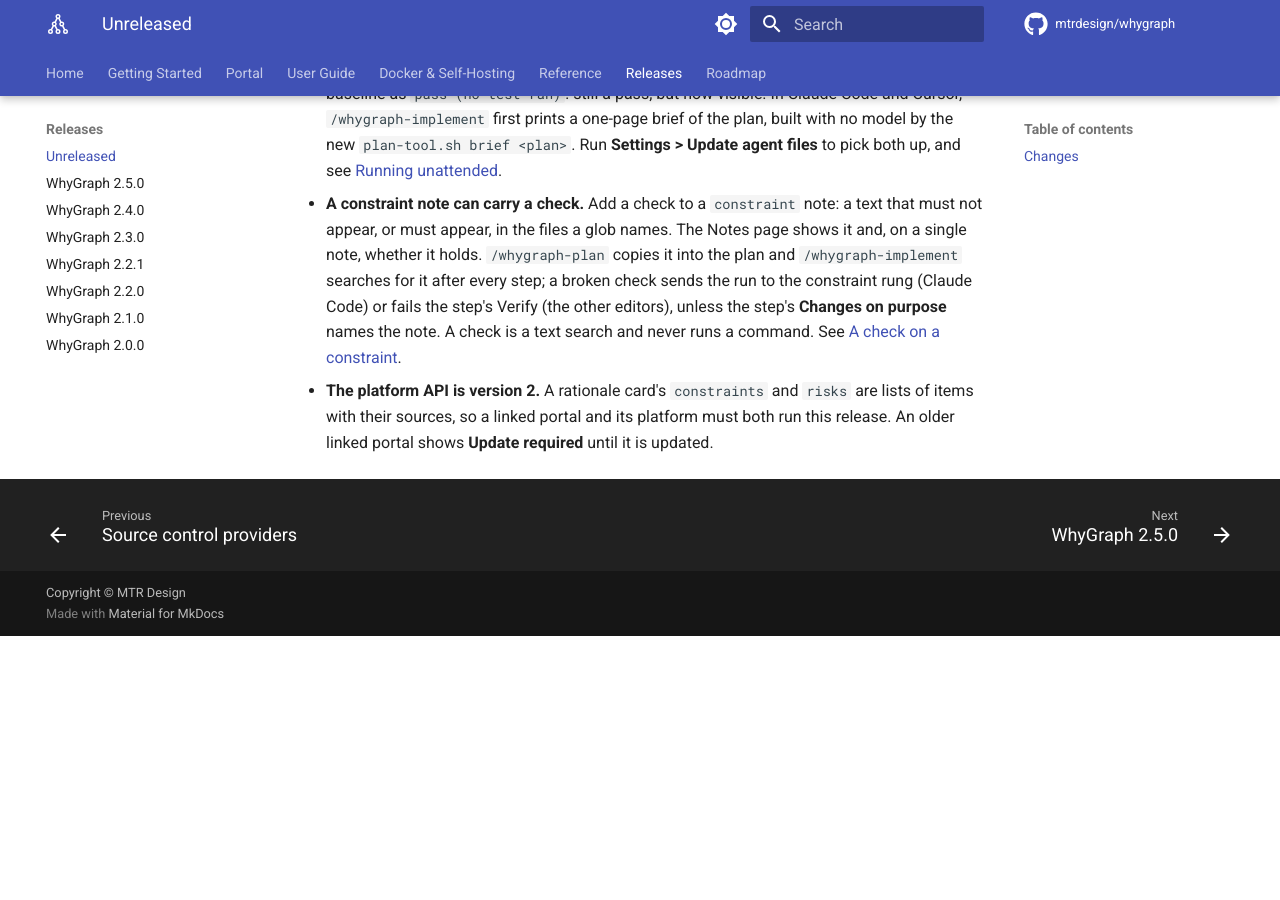
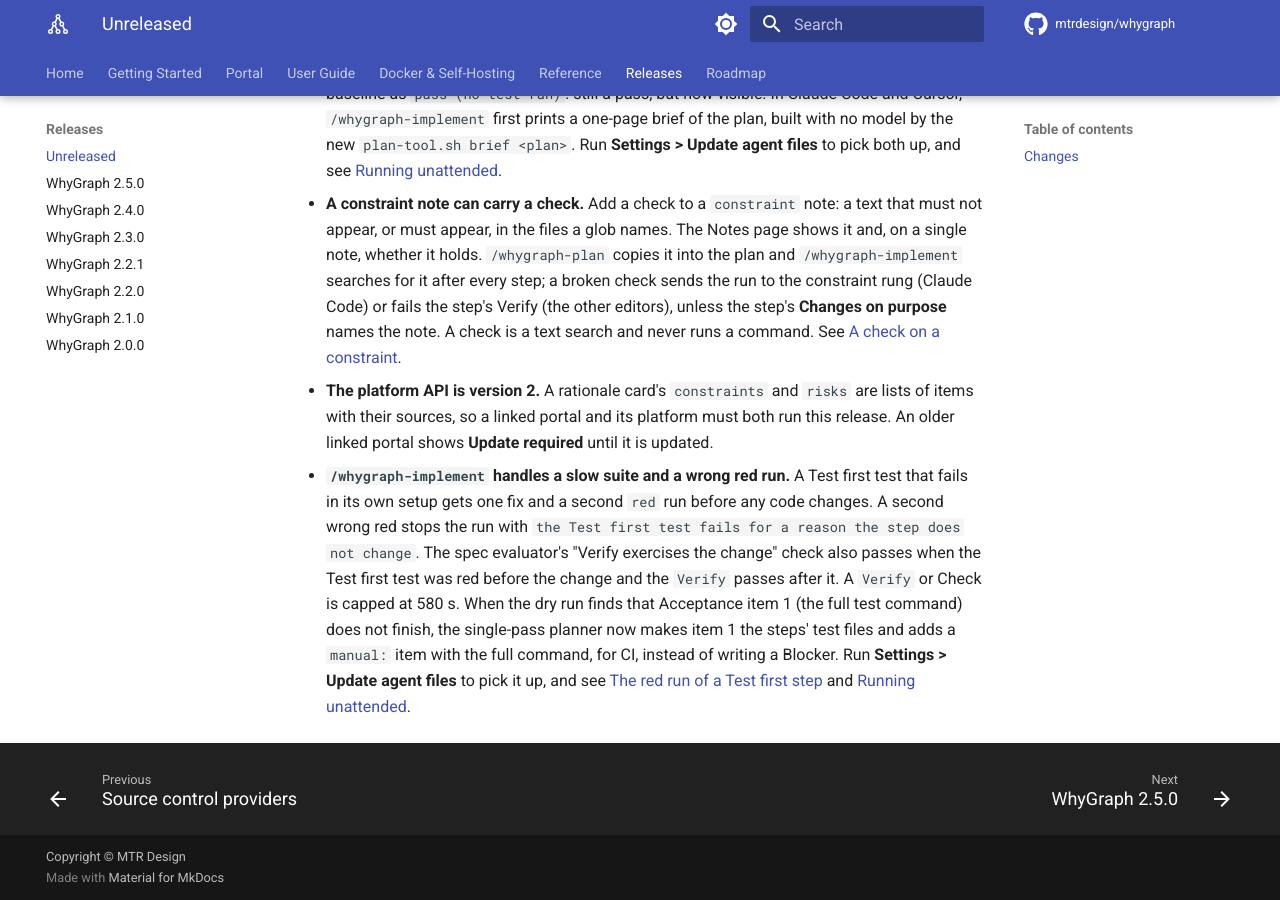
Before and after one commit to mtrdesign/whygraph, an MkDocs documentation site: the page built from docs/releases/unreleased.md, in a window 1280 px wide and 900 px high, scrolled down 2329 px. Built offline with MkDocs 1.6.1 and Material for MkDocs 9.7.7, drawn with Linux system fonts in a browser that asks for light colours; comment, search, counter and statistics services are not loaded; before the commit the page ends 2965 px from its top, so only the background shows below that.

Commit message:
Document the wrong red, the red-green proof and the scoped item 1

```diff
--- a/docs/releases/unreleased.md
+++ b/docs/releases/unreleased.md
@@ -97,3 +97,13 @@
 - **The platform API is version 2.** A rationale card's `constraints` and `risks` are lists of
   items with their sources, so a linked portal and its platform must both run this release. An older
   linked portal shows **Update required** until it is updated.
+- **`/whygraph-implement` handles a slow suite and a wrong red run.** A Test first test that fails in
+  its own setup gets one fix and a second `red` run before any code changes. A second wrong red stops
+  the run with `the Test first test fails for a reason the step does not change`. The spec evaluator's
+  "Verify exercises the change" check also passes when the Test first test was red before the change
+  and the `Verify` passes after it. A `Verify` or Check is capped at 580 s. When the dry run finds that
+  Acceptance item 1 (the full test command) does not finish, the single-pass planner now makes item 1
+  the steps' test files and adds a `manual:` item with the full command, for CI, instead of writing a
+  Blocker. Run **Settings > Update agent files** to pick it up, and see
+  [The red run of a Test first step](../guide/planning.md#the-red-run-of-a-test-first-step) and
+  [Running unattended](../guide/planning.md#running-unattended).
```
Also changed, not shown: docs/guide/planning.md (+8 -2 lines).
